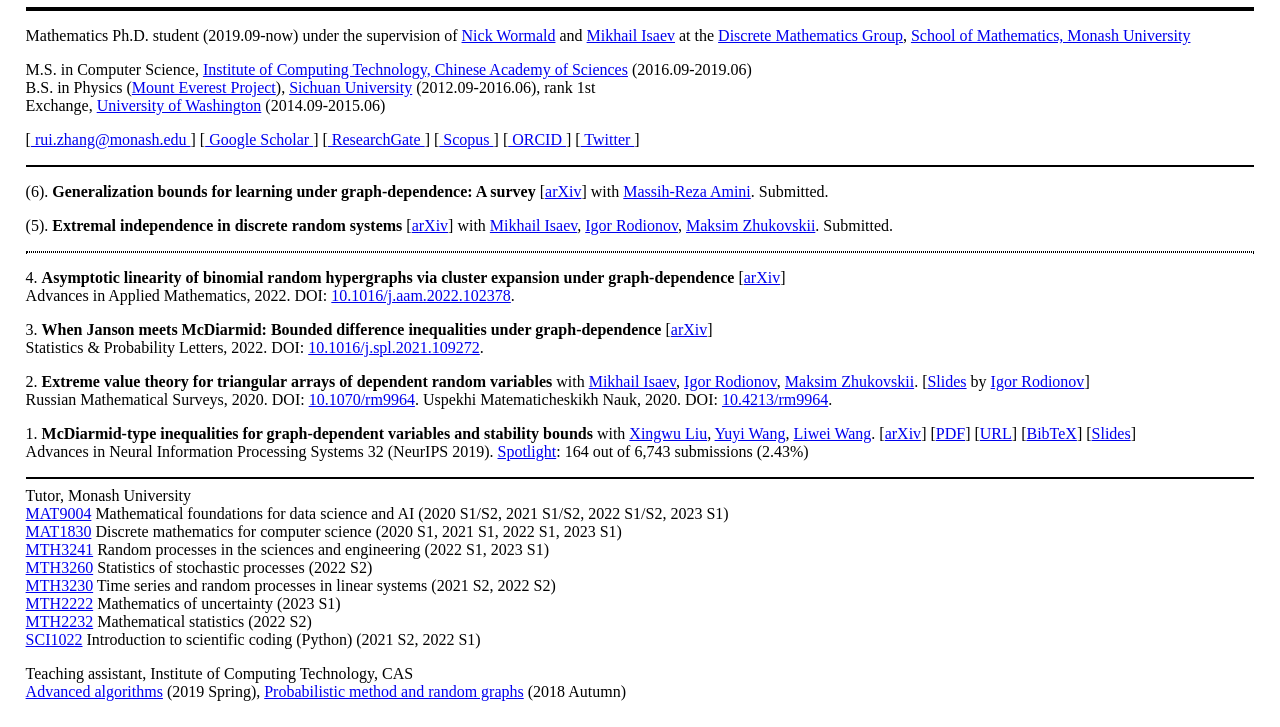
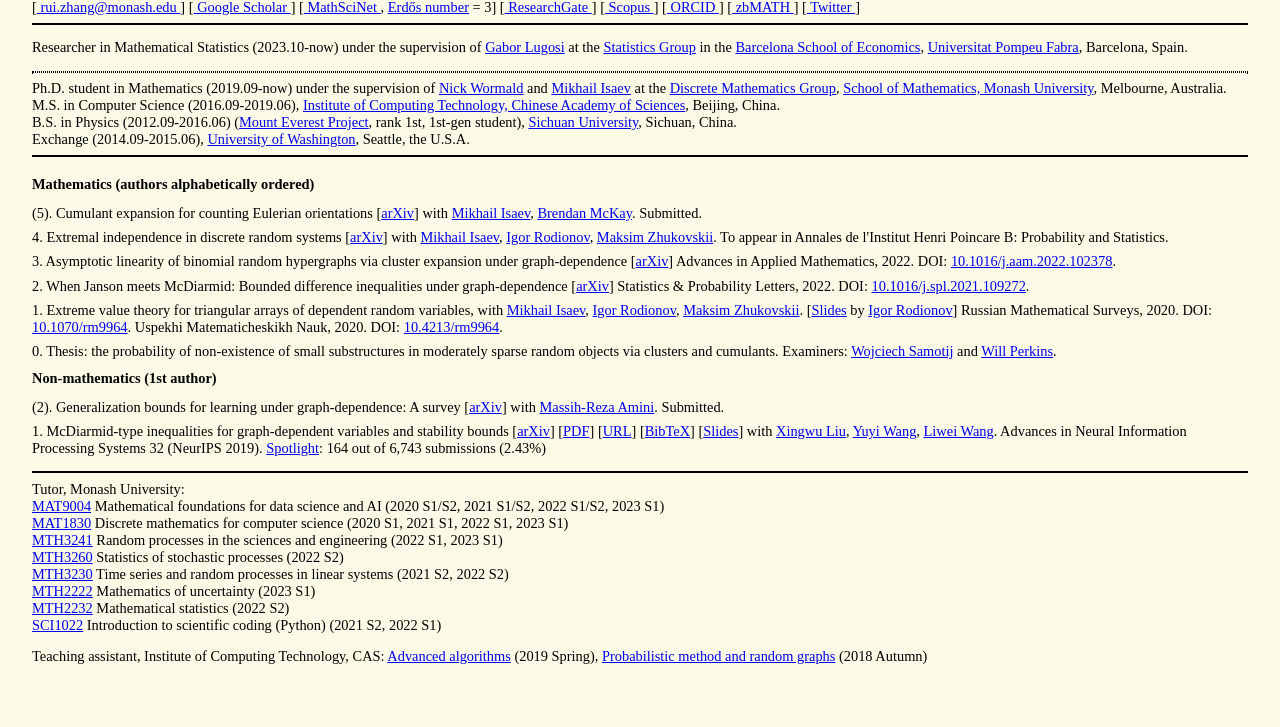
Before and after one commit to rui-ray-zhang/rui-ray-zhang.github.io, a plain HTML site: page index.html in a window 1280 px wide. Shown: the part 73-800 px from the top of the page. Drawn offline with Linux system fonts and the light colour scheme.

Commit message:
Update index.html

```diff
--- a/index.html
+++ b/index.html
@@ -1,22 +1,61 @@
 <!DOCTYPE html>
+<!-- saved from url=(0032)https://rui-ray-zhang.github.io/ -->
 <html>
-<head>
+<head><meta http-equiv="Content-Type" content="text/html; charset=UTF-8">
 <title>Rui-Ray Zhang's Homepage</title>
-<link rel="icon" href="misc/icon.jpg">
-<meta name="google-site-verification" content="GSfMcUX1a8jwgjL_zs9tUzLFihJZEiUwq0LtSQQnWYo" />
 </head>
 
 
-<body style="width:96%; margin-right:auto; margin-left:auto;">
-<!-- <font face="Georgia"> -->
+<body style="width:95%; margin-right:auto; margin-left:auto; zoom: 90%; background-color:rgb(250,250,230)">
 
 <h1 align="center">Rui-Ray Zhang
 </h1>
+[<a href="mailto:rui.zhang@monash.edu">
+rui.zhang@monash.edu
+</a>]
+[<a href="https://scholar.google.com/citations?hl=en&amp;user=cL1_gfcAAAAJ&amp;view_op=list_works&amp;sortby=pubdate">
+Google Scholar
+</a>]
+[<a href="https://mathscinet.ams.org/mathscinet/MRAuthorID/1489943">
+MathSciNet
+</a>, <a href="https://mathscinet.ams.org/mathscinet/freetools/collab-dist?source=1489943&target=189017">Erd&#337;s number</a> = 3]
+[<a href="https://www.researchgate.net/profile/Rui_Ray_Zhang2">
+ResearchGate
+</a>]
+[<a href="https://www.scopus.com/authid/detail.uri?authorId=57219635512">
+Scopus
+</a>]
+[<a href="https://orcid.org/0000-0002-0748-7398">
+ORCID
+</a>]
+[<a href="
+https://zbmath.org/authors/zhang.rui-ray">
+zbMATH
+</a>]
+[<a href="https://twitter.com/Rui_Ray_Zhang">
+Twitter
+</a>]
+
 
 <hr style="border: 2px solid black;">
 
 <p>
-Mathematics Ph.D. student (2019.09-now)
+Researcher in Mathematical Statistics (2023.10-now)
+under the supervision of
+<a href="https://www.google.com/search?q=gabor+lugosi&rlz=1C5CHFA_enAU1073AU1073&oq=Gabor+Lugosi&aqs=chrome.0.35i39i355i650j46i39i650j0i512j0i22i30j69i65j69i60l2j69i65.254j0j4&sourceid=chrome&ie=UTF-8">Gabor Lugosi</a>
+at the
+<a href="https://sites.google.com/view/stats-upf/news?authuser=0">
+Statistics Group</a>
+in the
+<a href="https://bse.eu/">
+Barcelona School of Economics</a>,
+<a href="https://www.upf.edu/en/">
+Universitat Pompeu Fabra</a>, Barcelona, Spain.
+</p>
+
+<hr style="border: .5pt dotted black;">
+
+Ph.D. student in Mathematics (2019.09-now)
 under the supervision of
 <a href="https://en.wikipedia.org/wiki/Nick_Wormald">Nick Wormald</a>
 and
@@ -27,105 +66,89 @@ at the
 Discrete Mathematics Group</a>,
 <a href="https://www.monash.edu/science/schools/school-of-mathematics">
 School of Mathematics,
-Monash University</a>
-</p>
-
-<!-- <p>
-<a href="cv/cv.pdf">Curriculum Vitae</a>
-</p> -->
-
-M.S. in Computer Science,
-<a href="http://english.ict.cas.cn/">Institute of Computing Technology, Chinese Academy of Sciences</a>
-(2016.09-2019.06)
+Monash University</a>, Melbourne, Australia.
+<br>
+M.S. in Computer Science (2016.09-2019.06),
+<a href="http://english.ict.cas.cn/">Institute of Computing Technology, Chinese Academy of Sciences</a>,
+Beijing, China.
 <!-- working with <a href="https://www.researchgate.net/profile/Xingwu_Liu3">Xingwu Liu</a> -->
 <br>
-B.S. in Physics (<a href="https://zh.wikipedia.org/wiki/%E5%9F%BA%E7%A1%80%E5%AD%A6%E7%A7%91%E6%8B%94%E5%B0%96%E5%AD%A6%E7%94%9F%E5%9F%B9%E5%85%BB%E8%AF%95%E9%AA%8C%E8%AE%A1%E5%88%92">Mount Everest Project</a>),
-<a href="http://en.scu.edu.cn">Sichuan University</a>
-(2012.09-2016.06), rank 1st
+B.S. in Physics (2012.09-2016.06) (<a href="https://zh.wikipedia.org/wiki/%E5%9F%BA%E7%A1%80%E5%AD%A6%E7%A7%91%E6%8B%94%E5%B0%96%E5%AD%A6%E7%94%9F%E5%9F%B9%E5%85%BB%E8%AF%95%E9%AA%8C%E8%AE%A1%E5%88%92">Mount Everest Project</a>, rank 1st,
+1st-gen student),
+<!-- first-generation college student -->
+<a href="http://en.scu.edu.cn/">Sichuan University</a>, Sichuan, China.
 <br>
-Exchange,
-<a href="https://www.washington.edu/">University of Washington</a>
-(2014.09-2015.06)
+Exchange (2014.09-2015.06),
+<a href="https://www.washington.edu/">University of Washington</a>, Seattle, the U.S.A.
+<!-- <br>
+High school (2009.09-2012.06),
+<a href="https://en.wikipedia.org/wiki/Shanxi_Experimental_Secondary_School">Shanxi Experimental Secondary School</a>, Shanxi, China.
+ -->
 
-<p>
-[<a href="mailto:rui.zhang@monash.edu">
-rui.zhang@monash.edu
-</a>]
-[<a href="https://scholar.google.com/citations?hl=en&user=cL1_gfcAAAAJ&view_op=list_works&sortby=pubdate">
-Google Scholar
-</a>]
-[<a href="https://www.researchgate.net/profile/Rui_Ray_Zhang2">
-ResearchGate
-</a>]
-[<a href="https://www.scopus.com/authid/detail.uri?authorId=57219635512">
-Scopus
-</a>]
-[<a href="https://orcid.org/0000-0002-0748-7398">
-ORCID
-</a>]
-[<a href="https://twitter.com/Rui_Ray_Zhang">
-Twitter
-</a>]
+<hr style="border: 2px solid black;">
+<!-- <p>
+Authors of mathematical writings are alphabetically ordered (the rest are as the 1st author).
+<hr style="border: .5pt dotted black;">
+ -->
+<h4>
+Mathematics (authors alphabetically ordered)
+</h4>
+<!-- <hr style="border: .5pt dotted black;"> -->
 
-<hr style="border: 1px solid black;">
-
-<p>
-(6). <b>
-Generalization bounds for learning under graph-dependence: A survey
-</b>
-[<a href="https://arxiv.org/abs/2203.13534">arXiv</a>]
-with <a href="http://ama.liglab.fr/~amini/">Massih-Reza Amini</a>.
+<p style="margin-top: -8px">
+(5).
+Cumulant expansion for counting Eulerian orientations
+[<a href="https://arxiv.org/abs/2309.15473">arXiv</a>]
+<!-- [<a href="papers/2020RMS.pdf">PDF</a>] -->
+with <a href="https://sites.google.com/site/isaevmi/">Mikhail Isaev</a>,
+<a href="https://en.wikipedia.org/wiki/Brendan_McKay_(mathematician)">Brendan McKay</a>.
 Submitted.
 </p>
 
-<p>
-(5). <b>
+<p style="margin-top: -8px">
+4.
 Extremal independence in discrete random systems
-</b>
-[<a href="https://arXiv.org/abs/2105.04917">arXiv</a>]
+[<a href="https://arxiv.org/abs/2105.04917">arXiv</a>]
 <!-- [<a href="papers/2020RMS.pdf">PDF</a>] -->
 with <a href="https://sites.google.com/site/isaevmi/">Mikhail Isaev</a>,
 <a href="https://www.researchgate.net/profile/Igor_Rodionov3">Igor Rodionov</a>,
-<a href="https://scholar.google.com/citations?hl=ru&user=sd_xBDQAAAAJ&view_op=list_works&sortby=pubdate">Maksim Zhukovskii</a>.
-Submitted.
+<a href="https://scholar.google.com/citations?hl=ru&amp;user=sd_xBDQAAAAJ&amp;view_op=list_works&amp;sortby=pubdate">Maksim Zhukovskii</a>.
+To appear in Annales de l'Institut Henri Poincare B: Probability and Statistics.
 </p>
 
-<hr style="border: .5pt dotted black;">
-
-<p>
-4. <b>
+<p style="margin-top: -8px">
+3.
 Asymptotic linearity of binomial random hypergraphs via cluster expansion
 under graph-dependence
-</b>
 [<a href="https://arxiv.org/abs/2205.10701">arXiv</a>]
-<br>
+<!-- <br> -->
 Advances in Applied Mathematics, 2022.
 DOI: <a href="https://doi.org/10.1016/j.aam.2022.102378">
 10.1016/j.aam.2022.102378</a>.
 </p>
 
-<p>
-3. <b>
+<p style="margin-top: -8px">
+2.
 When Janson meets McDiarmid: Bounded difference inequalities under graph-dependence
-</b>
-[<a href="https://arXiv.org/abs/2110.05374">arXiv</a>]
-<br>
-Statistics & Probability Letters, 2022.
+[<a href="https://arxiv.org/abs/2110.05374">arXiv</a>]
+<!-- <br> -->
+Statistics &amp; Probability Letters, 2022.
 DOI:
 <a href="https://doi.org/10.1016/j.spl.2021.109272">
 10.1016/j.spl.2021.109272</a>.
 </p>
 
-<p>
-2. <b>Extreme value theory for triangular arrays of dependent random variables
-</b>
+<p style="margin-top: -8px">
+1.
+Extreme value theory for triangular arrays of dependent random variables,
+<!-- [<a href="https://arxiv.org/abs/1909.02330">arXiv</a>]. -->
 <!-- <br> -->
 with <a href="https://sites.google.com/site/isaevmi/">Mikhail Isaev</a>,
 <a href="https://www.researchgate.net/profile/Igor_Rodionov3">Igor Rodionov</a>,
-<a href="https://scholar.google.com/citations?hl=ru&user=sd_xBDQAAAAJ&view_op=list_works&sortby=pubdate">Maksim Zhukovskii</a>.
+<a href="https://scholar.google.com/citations?hl=ru&amp;user=sd_xBDQAAAAJ&amp;view_op=list_works&amp;sortby=pubdate">Maksim Zhukovskii</a>.
 [<a href="https://8pcc.wmi.amu.edu.pl/Administration/GetPresentation/f4d8276a-71a0-47fe-a9f1-e59334f2afc9">Slides</a>
 by <a href="https://www.researchgate.net/profile/Igor_Rodionov3">Igor Rodionov</a>]
-<br>
+<!-- <br> -->
 Russian Mathematical Surveys, 2020.
 DOI: <a href="https://doi.org/10.1070/rm9964">10.1070/rm9964</a>.
 Uspekhi Matematicheskikh Nauk, 2020.
@@ -134,72 +157,87 @@ DOI: <a href="https://doi.org/10.4213/rm9964">10.4213/rm9964</a>.
 <br>
 </p>
 
-<p>
-1. <b>McDiarmid-type inequalities for graph-dependent variables and stability bounds
-</b>
+<p style="margin-top: -8px">
+	0.
+Thesis:
+the probability of non-existence of small substructures
+		in moderately sparse random objects
+        via clusters and cumulants.
+Examiners:
+<a href="https://en.wikipedia.org/wiki/Wojciech_Samotij">Wojciech Samotij</a>
+and
+<a href="http://willperkins.org/">Will Perkins</a>.
+</p>
+
+<h4 style="margin-top: -5px">
+Non-mathematics (1st author)
+</h4>
+<p style="margin-top: -8px">
+(2).
+Generalization bounds for learning under graph-dependence: A survey
+[<a href="https://arxiv.org/abs/2203.13534">arXiv</a>]
+with <a href="http://ama.liglab.fr/~amini/">Massih-Reza Amini</a>.
+Submitted.
+</p>
+
+<p style="margin-top: -8px">
+1.
+McDiarmid-type inequalities for graph-dependent variables and stability bounds
 <!-- [<a href="NIPS/NIPS.mp4">Video</a>] -->
 <!-- <br> -->
+[<a href="https://arxiv.org/abs/1909.02330">arXiv</a>]
+[<a href="https://rui-ray-zhang.github.io/NIPS/NIPS.pdf">PDF</a>]
+[<a href="https://papers.nips.cc/paper/9271-mcdiarmid-type-inequalities-for-graph-dependent-variables-and-stability-bounds">URL</a>]
+[<a href="https://dblp.org/rec/bibtex/conf/nips/ZhangL0W19">BibTeX</a>]
+[<a href="https://rui-ray-zhang.github.io/NIPS/NIPS_slides.pdf">Slides</a>]
 with <a href="https://www.researchgate.net/profile/Xingwu_Liu3">Xingwu Liu</a>,
 <a href="https://disco.ethz.ch/members/yuwang">Yuyi Wang</a>,
-<a href="https://scholar.google.com/citations?user=VZHxoh8AAAAJ&hl=en&oi=ao">Liwei Wang</a>.
-[<a href="https://arXiv.org/abs/1909.02330">arXiv</a>]
-[<a href="NIPS/NIPS.pdf">PDF</a>]
-[<a href="https://papers.nips.cc/paper/9271-mcdiarmid-type-inequalities-for-graph-dependent-variables-and-stability-bounds">URL</a>]
-[<a href="https://dblp.org/rec/bibtex/conf/nips/ZhangL0W19">BibTeX</a>]
-[<a href="NIPS/NIPS_slides.pdf">Slides</a>]
-<br>
+<a href="https://scholar.google.com/citations?user=VZHxoh8AAAAJ&amp;hl=en&amp;oi=ao">Liwei Wang</a>.
+<!-- <br> -->
 Advances in Neural Information Processing Systems 32 (NeurIPS 2019).
-<a href="
-https://nips.cc/Conferences/2019/Schedule?showEvent=15767">
+<a href="https://nips.cc/Conferences/2019/Schedule?showEvent=15767">
 Spotlight</a>: 164 out of 6,743 submissions (2.43%)
 <br>
 </p>
 
-<hr style="border: 1px solid black;">
+<hr style="border: 2px solid black;">
 
-Tutor, Monash University
+Tutor, Monash University:
 <br>
 <a href="https://handbook.monash.edu/2022/units/MAT9004?year=2022">
 MAT9004</a>
 Mathematical foundations for data science and AI
 (2020 S1/S2, 2021 S1/S2, 2022 S1/S2, 2023 S1)
-
+<a href="https://handbook.monash.edu/2022/units/MAT1830?year=2022">
 <br>
-<a href="https://handbook.monash.edu/2022/units/MAT1830?year=2022">
 MAT1830</a>
 Discrete mathematics for computer science
 (2020 S1, 2021 S1, 2022 S1, 2023 S1)
-
 <br>
 <a href="https://handbook.monash.edu/2022/units/MTH3241?year=2022">
 MTH3241</a>
 Random processes in the sciences and engineering
 (2022 S1, 2023 S1)
-
 <br>
 <a href="https://handbook.monash.edu/2022/units/MTH3260?year=2022">
 MTH3260</a>
 Statistics of stochastic processes
 (2022 S2)
-
+<a href="https://handbook.monash.edu/2021/units/MTH3230?year=2021">
 <br>
-<a href="https://handbook.monash.edu/2021/units/MTH3230?year=2021">
 MTH3230</a>
 Time series and random processes in linear systems
 (2021 S2, 2022 S2)
-
 <br>
 <a href="https://handbook.monash.edu/2022/units/MTH2222?year=2022">
 MTH2222</a>
 Mathematics of uncertainty
 (2023 S1)
-
+<a href="https://handbook.monash.edu/2022/units/MTH2232?year=2022">
 <br>
-<a href="https://handbook.monash.edu/2022/units/MTH2232?year=2022">
 MTH2232</a>
 Mathematical statistics
 (2022 S2)
-
 <br>
 <a href="https://handbook.monash.edu/2022/units/SCI1022?year=2022">
 SCI1022</a>
@@ -207,8 +245,7 @@ Introduction to scientific coding (Python)
 (2021 S2, 2022 S1)
 
 <p>
-Teaching assistant, Institute of Computing Technology, CAS
-<br>
+Teaching assistant, Institute of Computing Technology, CAS:
 <a href="http://z14120902.github.io/alg.html">
 Advanced algorithms</a>
 (2019 Spring),
@@ -217,8 +254,5 @@ Probabilistic method and random graphs</a>
 (2018 Autumn)
 </p>
 
-
 </body>
-
-
 </html>
```
